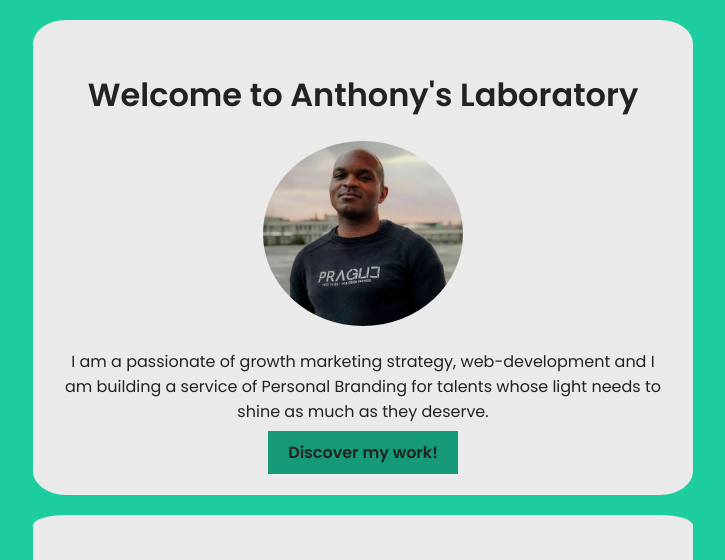
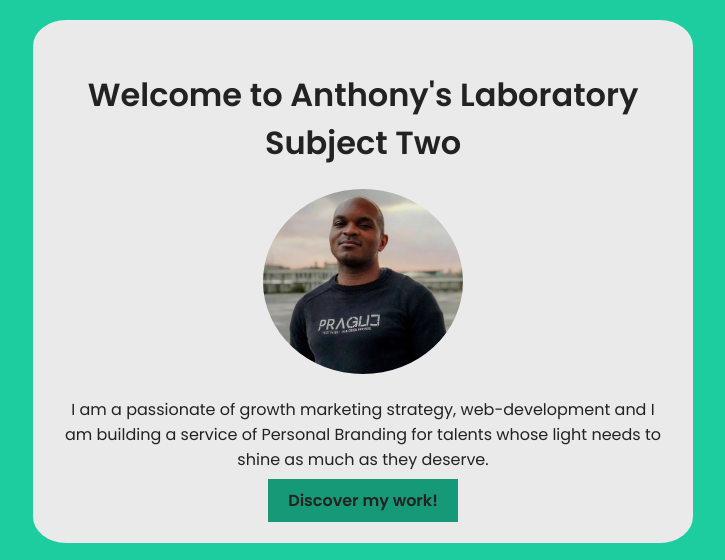
Before and after one commit to Stellin92/profile, a plain HTML site: page index.html in a window 1280 px wide. Shown: the top 560 px of the page, without its empty margins (277-1002 px from the left). Drawn offline with Linux system fonts and the light colour scheme.

Commit message:
Make a different profiel

```diff
--- a/index.html
+++ b/index.html
@@ -14,7 +14,7 @@
   <body>
   <div class="container">
     <div class="box">
-      <h1 class="dark-text">Welcome to Anthony's Laboratory</h1>
+      <h1 class="dark-text">Welcome to Anthony's Laboratory Subject Two</h1>
       <img src="images/anthony_teuwen_photo_profil.jpg" alt="Photo d'Anthony Teuwen" id="profile-picture">
       <p class="dark-text">I am a passionate of growth marketing strategy, web-development and I am building a service of Personal Branding for talents whose light needs to shine as much as they deserve.</p>
       <a href="https://github.com/Stellin92" class="dark-text" id="cta-button">Discover my work!</a>
```
